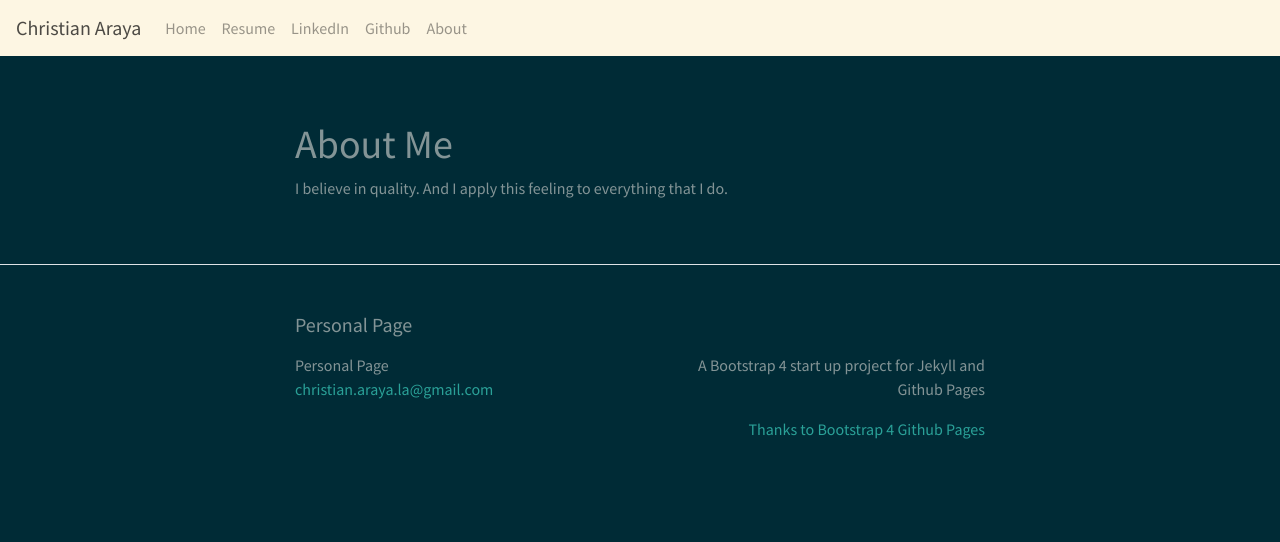
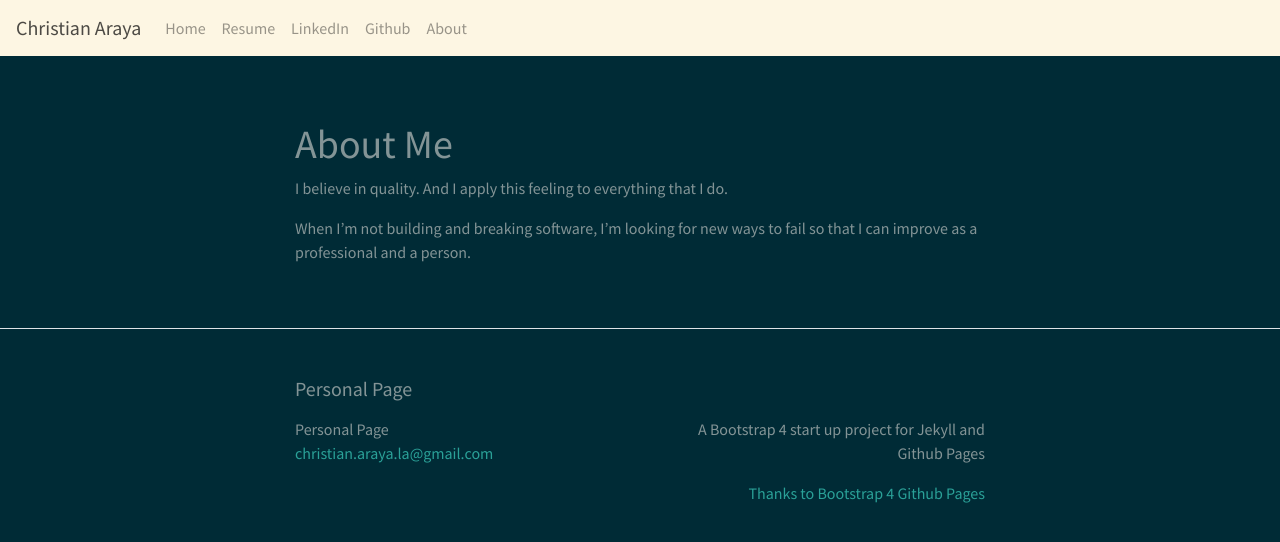
Before and after one commit to christian-araya/christian-araya.github.io, a Jekyll site: the page built from about.md, in a window 1280 px wide. Shown: the top 542 px of the page. Built offline with Jekyll 4.4.1, drawn with Linux system fonts in a browser that asks for light colours.

Commit message:
Update about.md

```diff
--- a/about.md
+++ b/about.md
@@ -4,3 +4,5 @@ title: About Me
 ---
 
 I believe in quality. And I apply this feeling to everything that I do.
+
+When I'm not building and breaking software, I'm looking for new ways to fail so that I can improve as a professional and a person.
```
